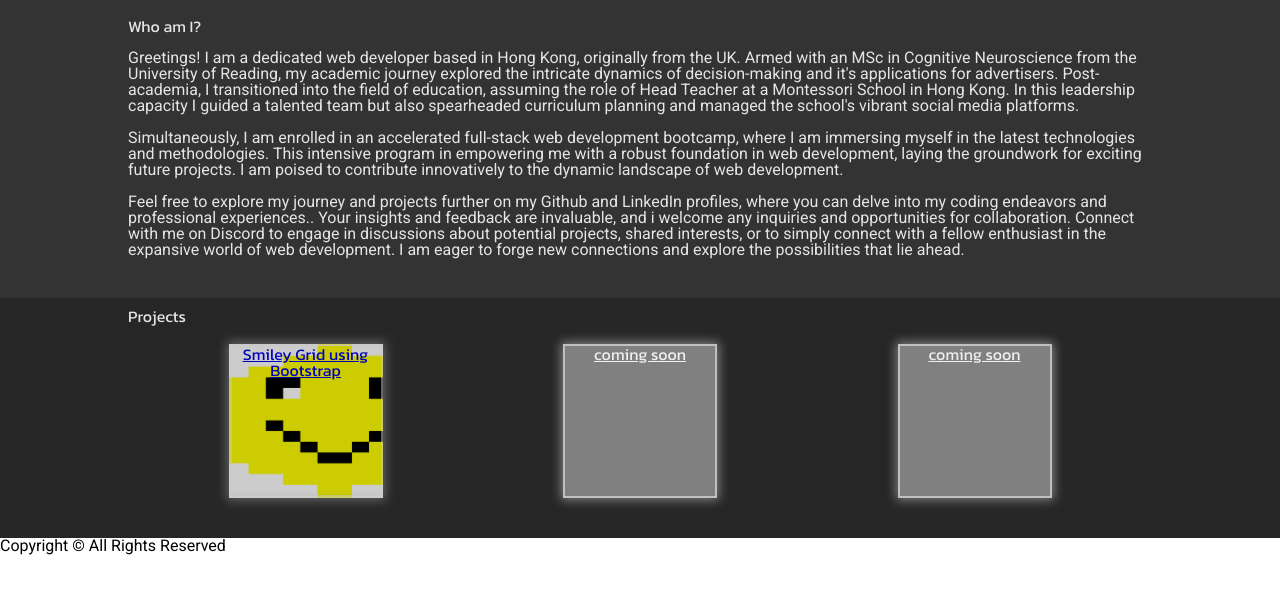
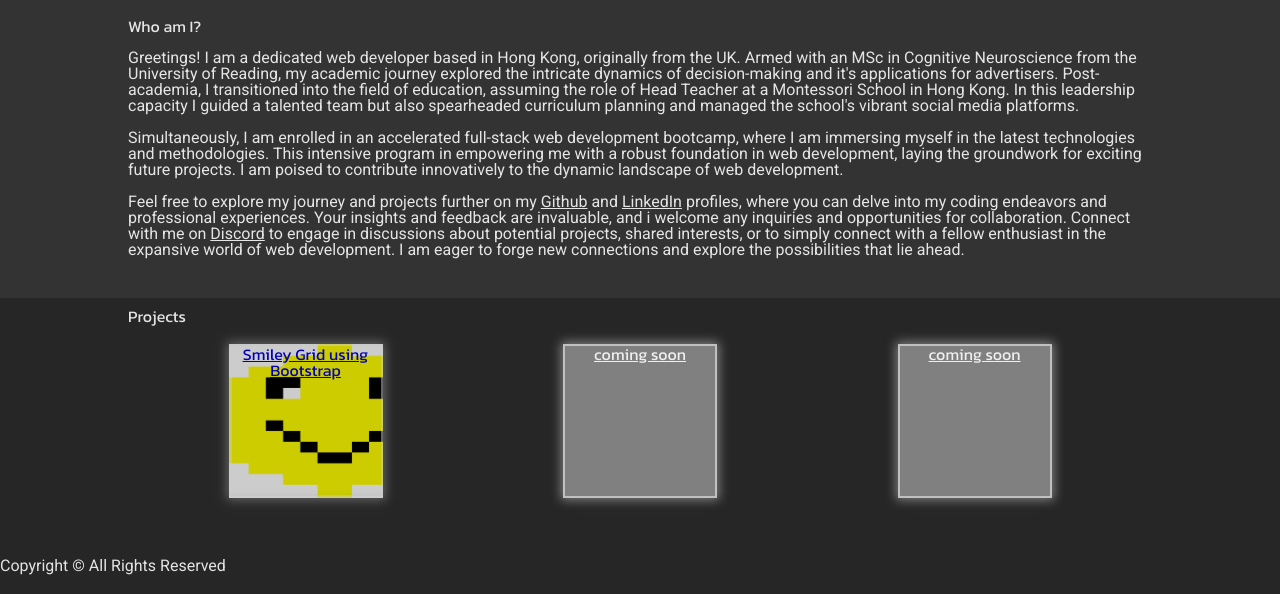
Before and after one commit to Dominic-Lee-Francis/dominic-lee-francis-portfolio, a plain HTML site: page index.html in a window 1280 px wide. Shown: the part 1046-1640 px from the top of the page. Before the commit the page ends 1601 px from the top, so only its background shows below. Drawn offline with Linux system fonts and the light colour scheme.

Commit message:
added hyperlinks + footer css

```diff
--- a/css/styles.css
+++ b/css/styles.css
@@ -138,6 +138,17 @@ header li {
 	width: 80%;
 }
 
+/* adds an underline and changes link colour back to white */
+.aboutMeP a {
+	color: rgba(255, 255, 255, 0.875);
+	text-decoration: underline;
+}
+
+/* adds a pink hover effect */
+.aboutMeP a:hover {
+	color: hotpink;
+}
+
 .projectsH2 {
 	background-color: rgba(0, 0, 0, 0.85);
 	width: 100%;
@@ -205,3 +216,10 @@ header li {
 .project3 {
 	background-color: grey;
 }
+
+footer {
+	background-color: rgba(0, 0, 0, 0.85);
+	color: rgba(255, 255, 255, 0.875);
+	padding-top: 20px;
+	padding-bottom: 20px;
+}
--- a/index.html
+++ b/index.html
@@ -74,9 +74,10 @@
             </p>
             <br>
             <p>
-                Feel free to explore my journey and projects further on my Github and LinkedIn profiles, where you can delve into my coding endeavors
-                and professional experiences.. Your insights and feedback are invaluable, and i welcome any inquiries and opportunities for collaboration.
-                Connect with me on Discord to engage in discussions about potential projects, shared interests, or to simply connect with a fellow enthusiast
+                Feel free to explore my journey and projects further on my <a href="https://github.com/Dominic-Lee-Francis" aria-label="go to my github" target="_blank" rel="noreferrer">Github</a>
+                and <a href="https://hk.linkedin.com/" aria-label="go to my linkedin" target="_blank" rel="noreferrer">LinkedIn</a> profiles, where you can delve into my coding endeavors
+                and professional experiences. Your insights and feedback are invaluable, and i welcome any inquiries and opportunities for collaboration.
+                Connect with me on <a href="https://discord.com/users/947313577440735296">Discord</a> to engage in discussions about potential projects, shared interests, or to simply connect with a fellow enthusiast
                 in the expansive world of web development. I am eager to forge new connections and explore the possibilities that lie ahead.
             </p>
         </div>
@@ -90,12 +91,13 @@
     </section>
     <section class="projects">
         <div class="projectsBoxes">
+            <!-- link to the first project -->
             <div class="project1 project-box">
                 <p><a href="/assests/smiley.html">Smiley Grid using Bootstrap</a></p>
                 <a href="/assests/smiley.html" style="display: block; height: 100%; width: 100%;"></a>
 
             </div>
-
+            <!-- projects to be added later -->
             <div class="project2 project-box">
                 <p>coming soon</p>
 
@@ -107,6 +109,8 @@
         </div>
         </div>
     </section>
+
+
     <footer>
         <h2>Copyright &copy; All Rights Reserved</h2>
     </footer>
```
